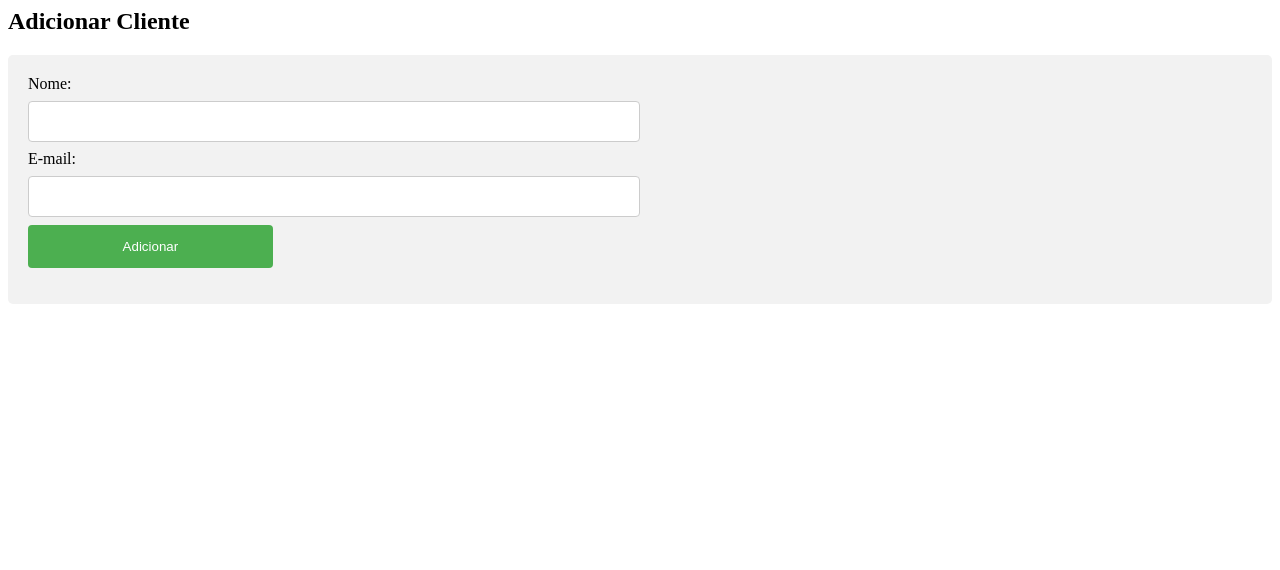
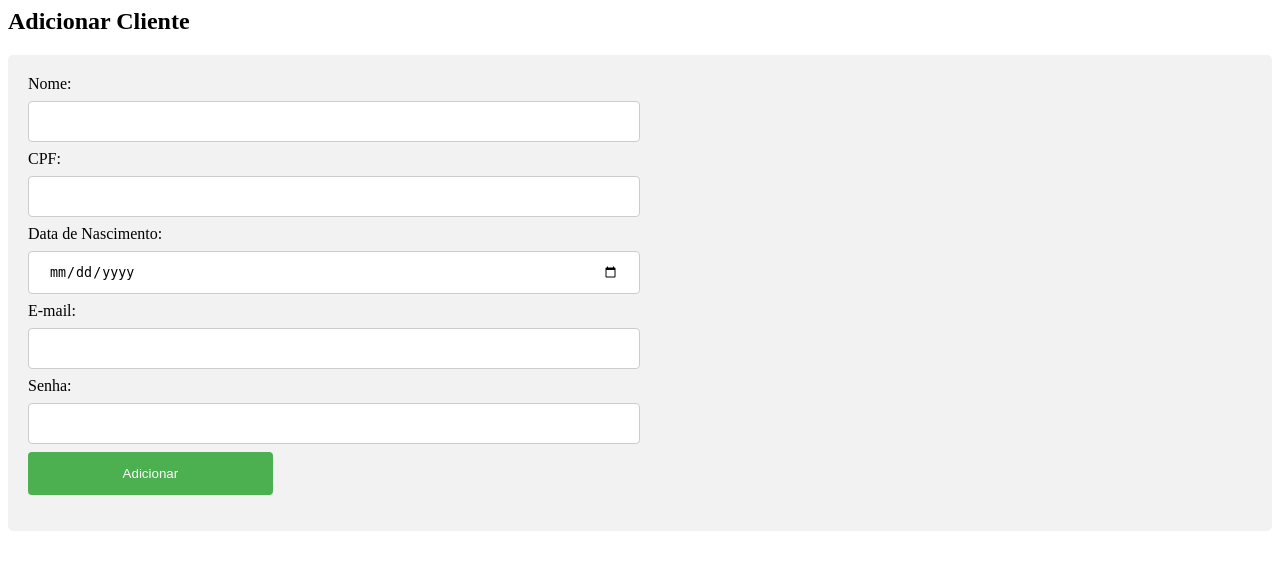
Before and after one commit to WallaceHolanda/web_back_end, a Django app: page /clientes/adicionar/ in a window 1280 px wide. Shown: the top 570 px of the page. Run offline with Django 4.2, Linux system fonts and the light colour scheme.

Commit message:
Adicionando os campos de cpf, data de nascimento e senha na tela de adicionar cliente

```diff
--- a/clientes/templates/adicionar.html
+++ b/clientes/templates/adicionar.html
@@ -1,5 +1,5 @@
 <style>
-input[type=text], select {
+input, select {
   width: 50%;
   padding: 12px 20px;
   margin: 8px 0;
@@ -40,8 +40,17 @@ div {
 <label>Nome: </label>
 <input type="text" name="nome">
 
+<label>CPF: </label>
+<input type="text" name="cpf">
+
+<label>Data de Nascimento: </label>
+<input type="date" name="nascimento">
+
 <label>E-mail: </label>
-<input type="text" name="email">
+<input type="email" name="email">
+
+<label>Senha: </label>
+<input type="password" name="senha">
 
 <input type="submit" value="Adicionar">
 </form>
```
